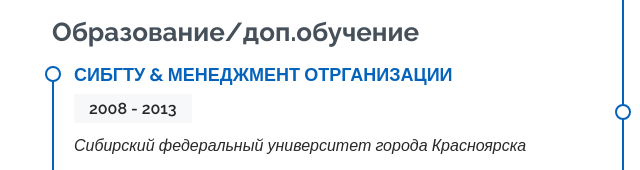
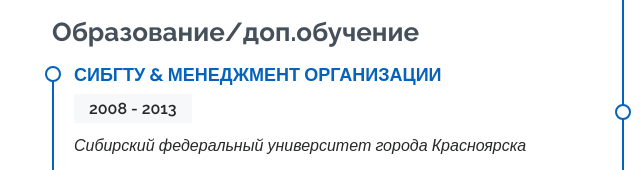
Before and after one commit to CarbonCS/CarbonCS.github.io, a plain HTML site: page index.html in a window 1280 px wide. Shown: the part 3480-3650 px from the top of the page, 80-720 px from the left. Drawn offline with nearby package versions, Linux system fonts and the light colour scheme.

Commit message:
Правка ошибок

```diff
--- a/index.html
+++ b/index.html
@@ -270,7 +270,7 @@
 
             <h3 class="resume-title">Образование/доп.обучение</h3>
             <div class="resume-item">
-              <h4>СибГТУ &amp; Менеджмент отрганизации</h4>
+              <h4>СибГТУ &amp; Менеджмент организации</h4>
               <h5>2008 - 2013</h5>
               <p><em>Сибирский федеральный университет города Красноярска</em></p>
               <p>Высшее гуманитарное образование</p>
```
